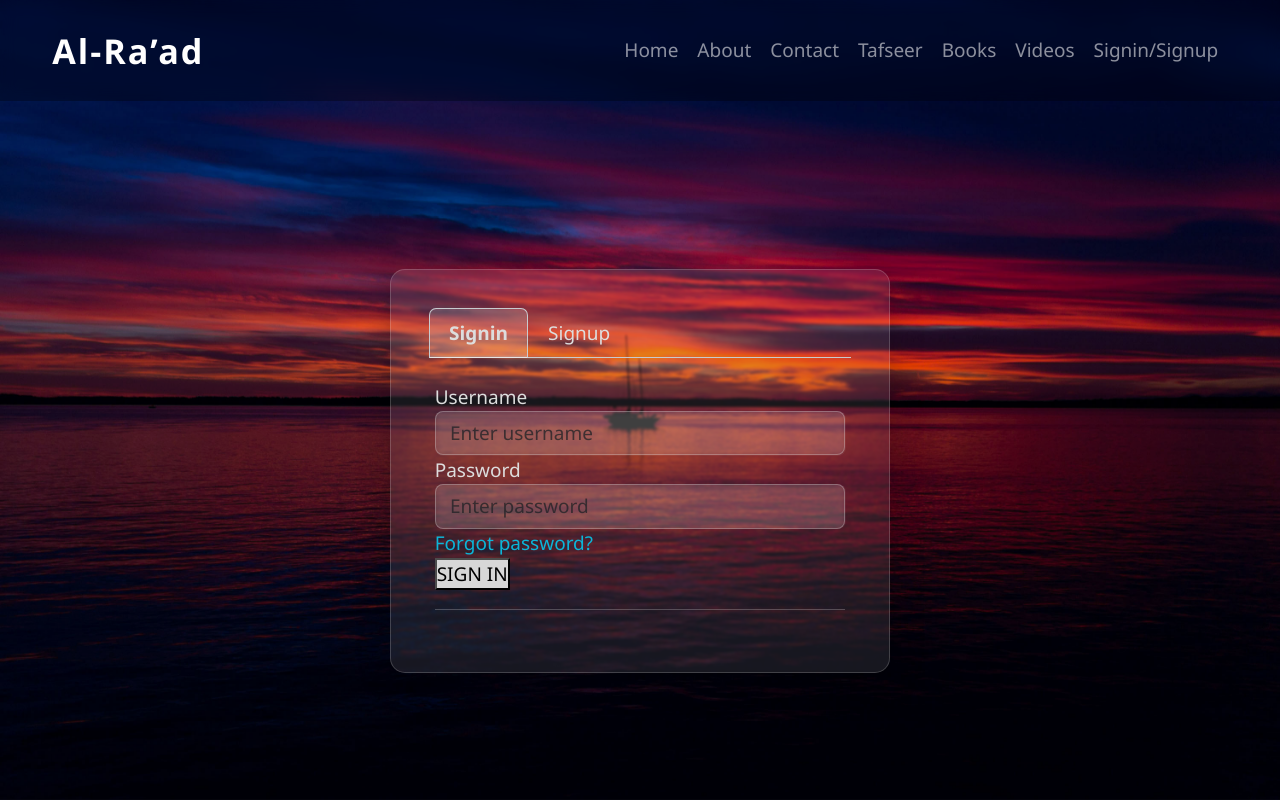
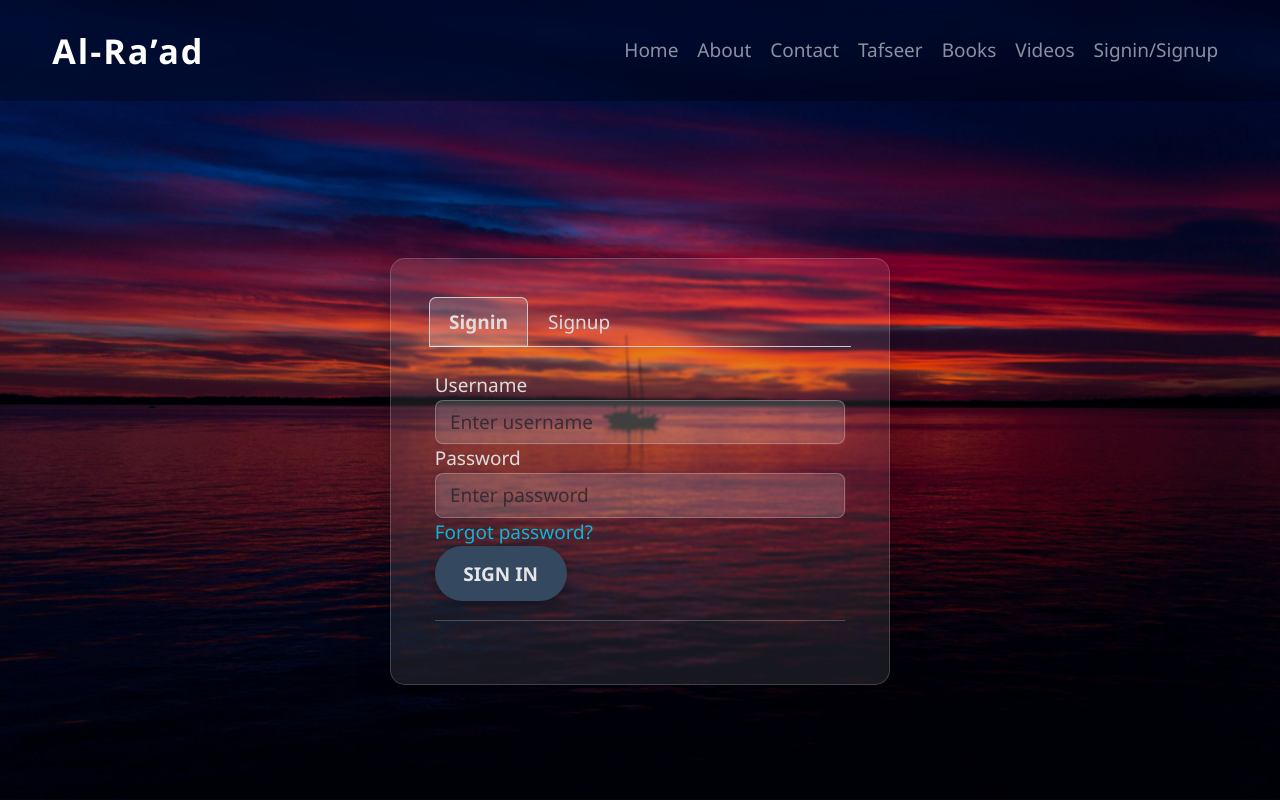
Before and after one commit to usmanhameed2017/al-raad, a React (Vite) app in the folder client/: page /login in a window 1280 px wide. Shown: the top 800 px of the page. Built offline with nearby package versions, Linux system fonts and the light colour scheme; no server answers.

Commit message:
Updated button style

```diff
--- a/client/src/components/Button/style.module.css
+++ b/client/src/components/Button/style.module.css
@@ -1,38 +1,17 @@
-.animatedButton {
-  background: linear-gradient(135deg, #6e8efb, #a777e3);
-  color: white;
-  padding: 12px 30px;
-  font-weight: bold;
+.themeBtn {
+  padding: 0.7rem 1.5rem;
+  background-color: #3a506b; /* Dark bluish button */
+  color: #ffffff;
   border: none;
   border-radius: 30px;
+  font-weight: bold;
   cursor: pointer;
-  outline: none;
-  transition: all 0.3s ease-in-out;
-  box-shadow: 0 8px 24px rgba(0, 0, 0, 0.2);
-  position: relative;
-  overflow: hidden;
-  margin-top: 10px;
+  box-shadow: 0 4px 10px rgba(0,0,0,0.3);
+  transition: background-color 0.3s ease, box-shadow 0.3s ease;
 }
 
-.animatedButton::before {
-  content: '';
-  position: absolute;
-  top: 50%;
-  left: 50%;
-  width: 300%;
-  height: 300%;
-  background: rgba(255, 255, 255, 0.1);
-  transform: translate(-50%, -50%) rotate(45deg);
-  transition: all 0.5s ease;
-  border-radius: 50%;
+.themeBtn:hover {
+  background-color: #00c2cb; /* Cyan highlight on hover */
+  color: #1e1f26;
+  box-shadow: 0 6px 15px rgba(0,194,203,0.6);
 }
-
-.animatedButton:hover::before {
-  width: 0;
-  height: 0;
-}
-
-.animatedButton:hover {
-  transform: translateY(-3px);
-  box-shadow: 0 12px 32px rgba(0, 0, 0, 0.3);
-}
```
